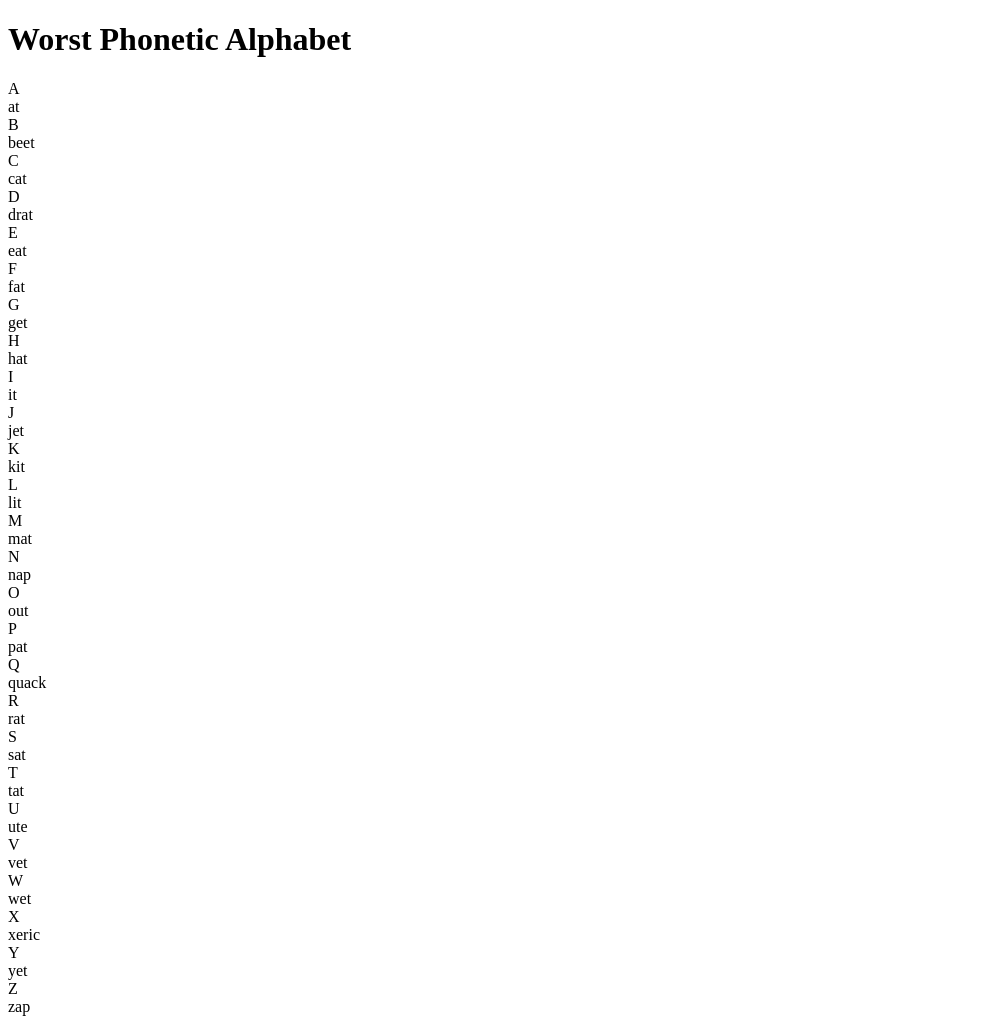
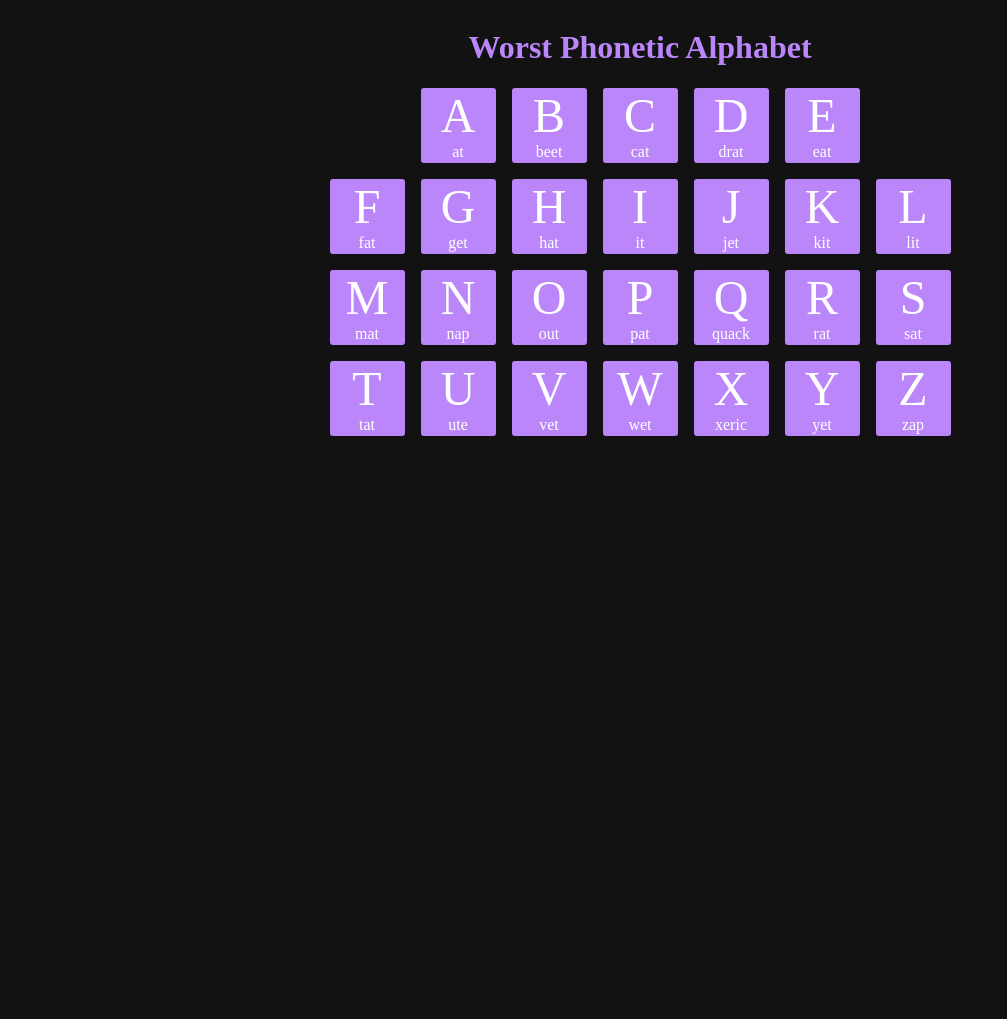
Before and after one commit to SeanClancyRyerson/Phonetic-Alphabet, a plain HTML site: page index.html in a window 1280 px wide. Shown: the whole page, without its empty margins (0-1007 px from the left). After the commit the page ends 800 px from the top, so only its background shows below. Drawn offline with Linux system fonts and the light colour scheme.

Commit message:
Style and format letters

```diff
--- a/index.html
+++ b/index.html
@@ -11,6 +11,7 @@
 <body>
     <h1>Worst Phonetic Alphabet</h1>
     <div class="letters">
+        <div class="letter-box blank-box"></div>
         <div class="letter-box">
             <div class="letter">A</div>
             <div class="word">at</div>
@@ -31,6 +32,7 @@
             <div class="letter">E</div>
             <div class="word">eat</div>
         </div>
+        <div class="letter-box blank-box"></div>
         <div class="letter-box">
             <div class="letter">F</div>
             <div class="word">fat</div>
--- a/style.css
+++ b/style.css
@@ -0,0 +1,45 @@
+:root {
+    --bg-color: #121212;
+    --accent-color: #ba86fa;
+    background-color: var(--bg-color);
+}
+
+body {
+    display: flex;
+    flex-direction: column;
+    align-items: center;
+}
+
+h1 {
+    color: var(--accent-color);
+}
+
+.letters {
+    display: grid;
+    grid-template-columns: repeat(7, 1fr);
+    grid-template-rows: repeat(4, 1fr);
+    gap: 1em;
+}
+
+.letter-box {
+    display: flex;
+    flex-direction: column;
+    align-items: center;
+    background-color: var(--accent-color);
+    width: 75px;
+    height: 75px;
+    border-radius: 3px;
+}
+
+.blank-box {
+    background-color: var(--bg-color);
+}
+
+.letter {
+    color: white;
+    font-size: 3em;
+}
+
+.word {
+    color: white;
+}
```
